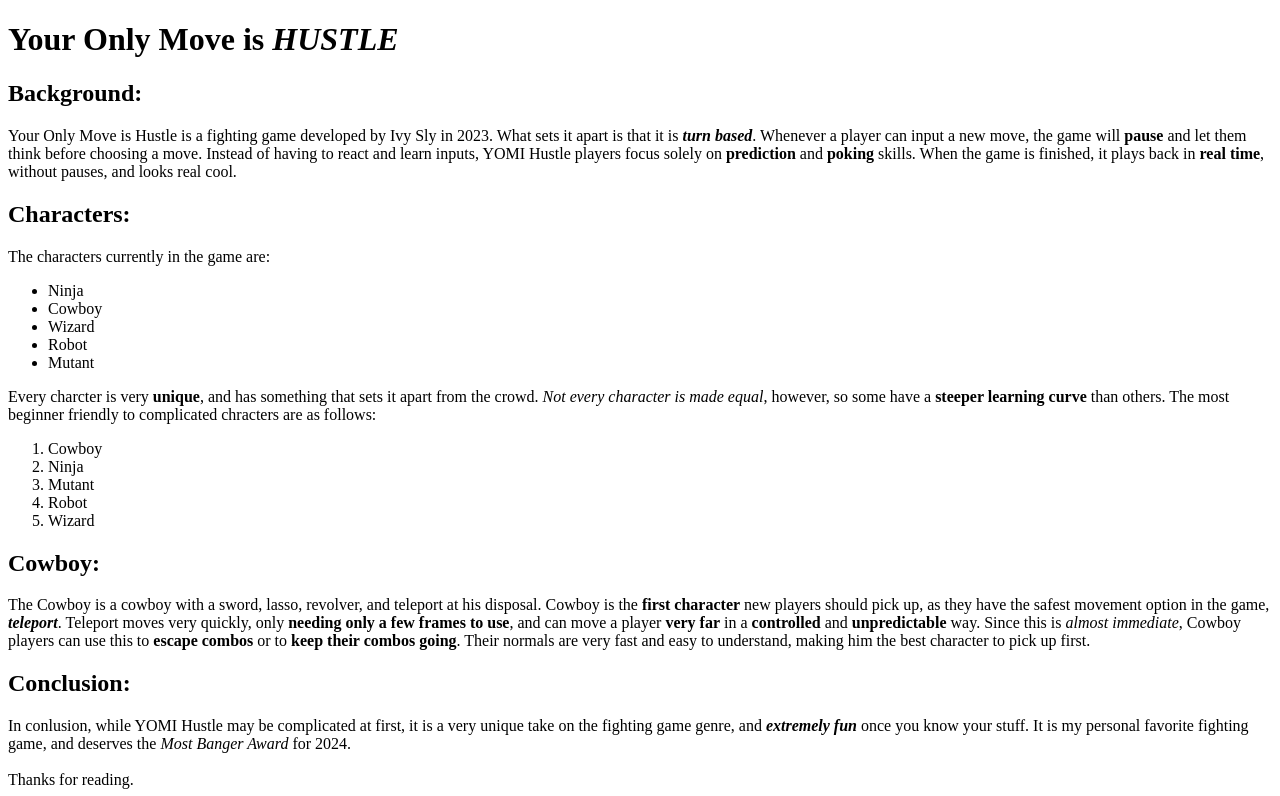
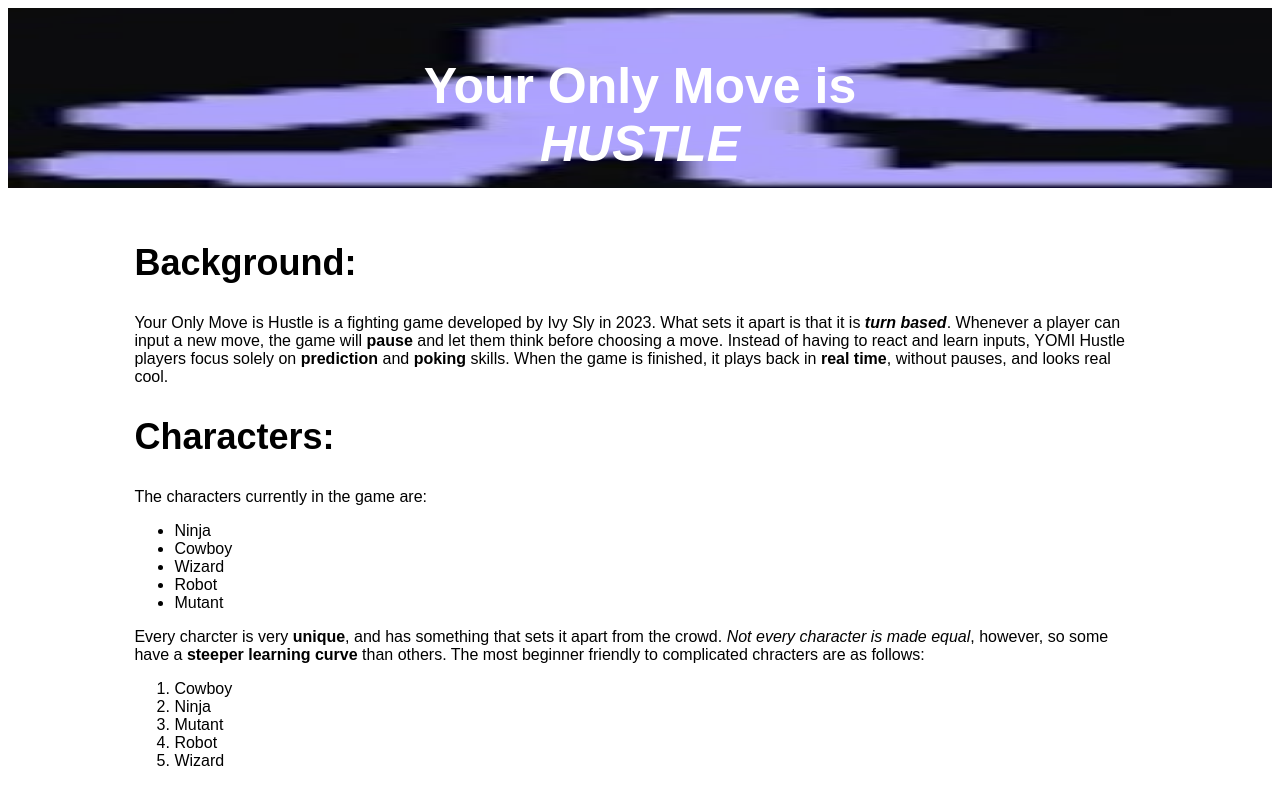
Before and after one commit to ThatWierdAnimator/hobby-website, a plain HTML site: page index.html in a window 1280 px wide. Shown: the top 796 px of the page. Drawn offline with Linux system fonts and the light colour scheme.

Commit message:
goblin deez butts

```diff
--- /dev/null
+++ b/index.css
@@ -0,0 +1,32 @@
+* {
+    @import url('https://fonts.googleapis.com/css2?family=Poppins:ital,wght@0,100;0,200;0,300;0,400;0,500;0,600;0,700;0,800;0,900;1,100;1,200;1,300;1,400;1,500;1,600;1,700;1,800;1,900&display=swap');
+}
+
+body {
+    background-color: rgb(255, 255, 255);
+    font-family: "Poppins", sans-serif;
+}
+
+#heading {
+    position: relative;
+    text-align: center;
+}
+
+h1 {
+    position: absolute;
+    color: rgb(255, 255, 255);
+    top: 40%;
+    left: 50%;
+    transform: translate(-50%, -50%);
+    font-size: 50px;
+}
+
+h2 {
+    font-size: 36px;
+}
+
+#main-body {
+    padding-top: 20px;
+    margin: auto;
+    width: 80%;
+}
--- a/index.html
+++ b/index.html
@@ -2,12 +2,18 @@
 <html lang="en">
 <head>
     <meta charset="UTF-8">
+    <link rel="stylesheet" href="index.css">
     <meta name="viewport" content="width=device-width, initial-scale=1.0">
     <title>Hustle.net</title>
 </head>
 <body>
-    <h1>Your Only Move is <em>HUSTLE</em></h1>
+    <div id="heading">
+        <img src="ninja.jpg" alt="ninja" width="100%" height="180">
+        <h1>Your Only Move is <br><em>HUSTLE</em></h1>
+    </div>
 
+
+    <div id="main-body">
         <h2>Background:</h2>
         <p>Your Only Move is Hustle is a fighting game developed by Ivy Sly in 2023. What sets it apart is that it is <strong><em>turn based</em></strong>. Whenever a player can input a new move, the game will <strong>pause</strong> and let them think before choosing a move. Instead of having to react and learn inputs, YOMI Hustle players focus solely on <strong>prediction</strong> and <strong>poking</strong> skills. When the game is finished, it plays back in <strong>real time</strong>, without pauses, and looks real cool.</p>
 
@@ -35,5 +41,6 @@
 
         <h2>Conclusion:</h2>
         <p>In conlusion, while YOMI Hustle may be complicated at first, it is a very unique take on the fighting game genre, and <strong><em>extremely fun</em></strong> once you know your stuff. It is my personal favorite fighting game, and deserves the <em>Most Banger Award</em> for 2024. <br><br> Thanks for reading.</p>
+    </div>
 </body>
 </html>
```
Also changed, not shown: ninja.jpg (added). Lines whose indentation alone changed are shown as unchanged.
